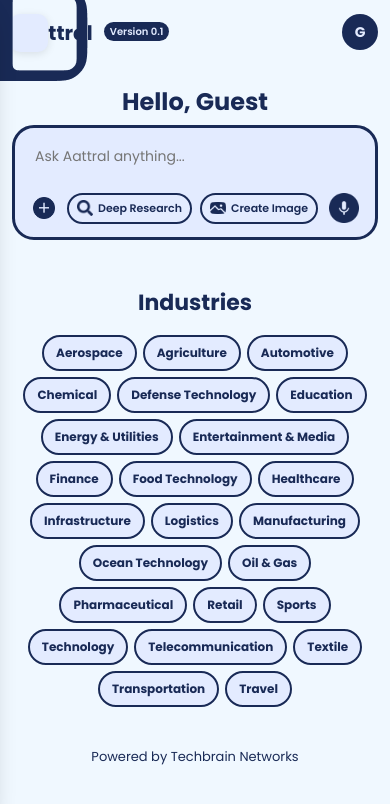
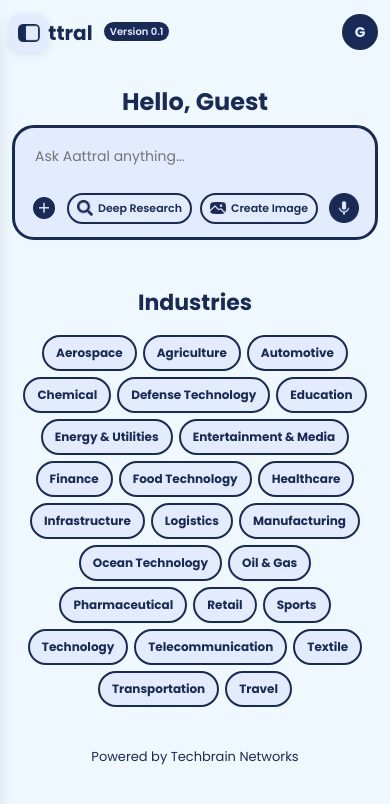
Before and after one commit to pavintechbrainnetworks-prog/Aattral_V1_Frontend, a React (Vite) app: page /home in a window 390 px wide. Shown: the top 804 px of the page. Built offline with nearby package versions, Linux system fonts and the light colour scheme.

Commit message:
Fix: Add explicit sizing for .main-icons and .mobile-menu-btn img at 992px/tablet breakpoints

```diff
--- a/src/components/homepage/HomePage.css
+++ b/src/components/homepage/HomePage.css
@@ -393,6 +393,14 @@ button {
 /* Mobile menu button (shown on tablets & mobile) */
 .mobile-menu-btn {
   display: none;
+}
+
+.main-icons,
+.mobile-menu-btn img {
+  width: 24px;
+  height: 24px;
+  object-fit: contain;
+  display: block;
 }
 
 /* Logo */
@@ -871,6 +879,18 @@ button {
   .sbutton {
     font-size: 13px;
     padding: 7px 12px;
+  }
+
+  .chat-main-icons,
+  .plus-icon {
+    width: 22px;
+    height: 22px;
+  }
+
+  .main-icons,
+  .mobile-menu-btn img {
+    width: 22px;
+    height: 22px;
   }
 }
 
```
